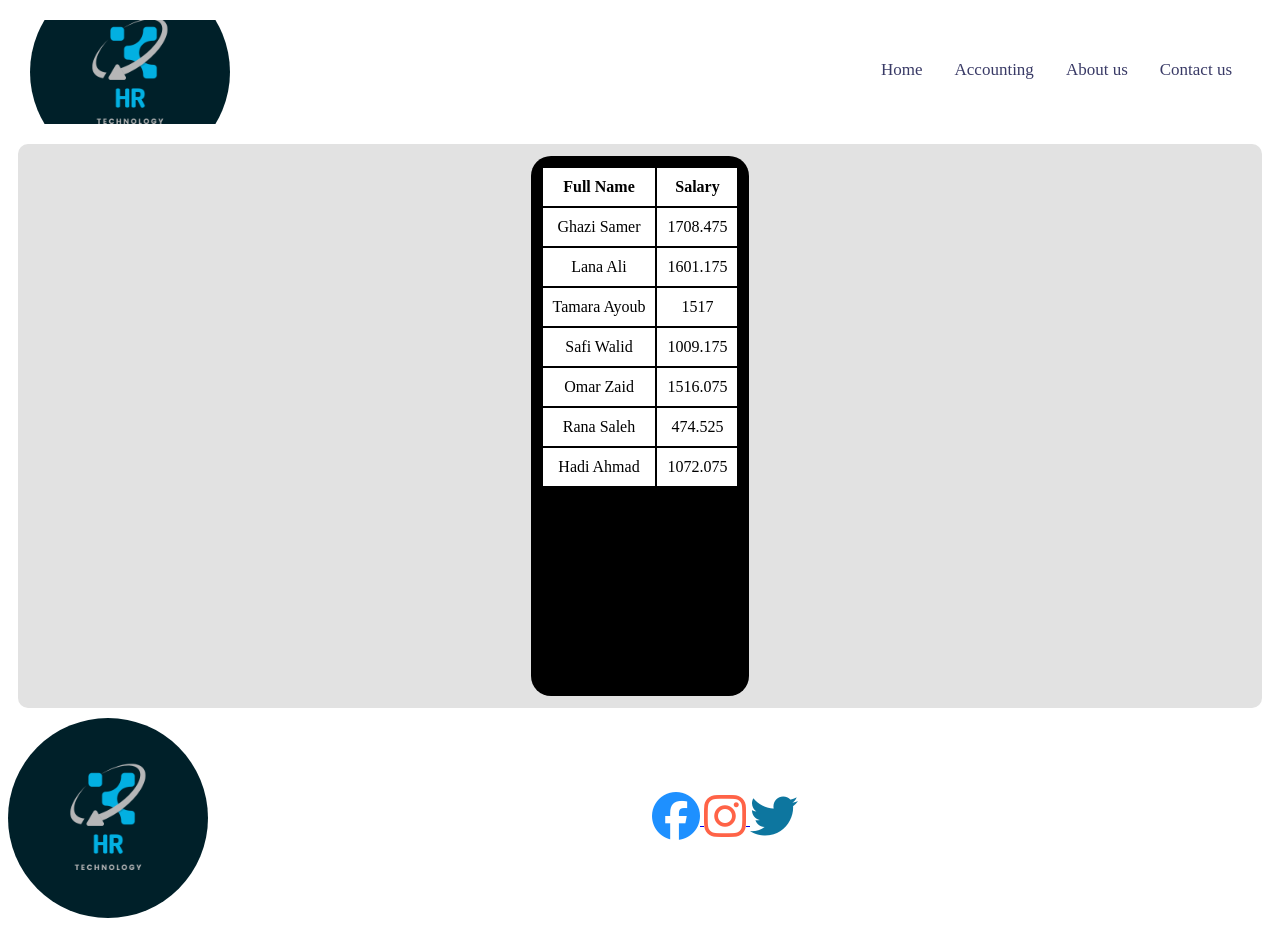
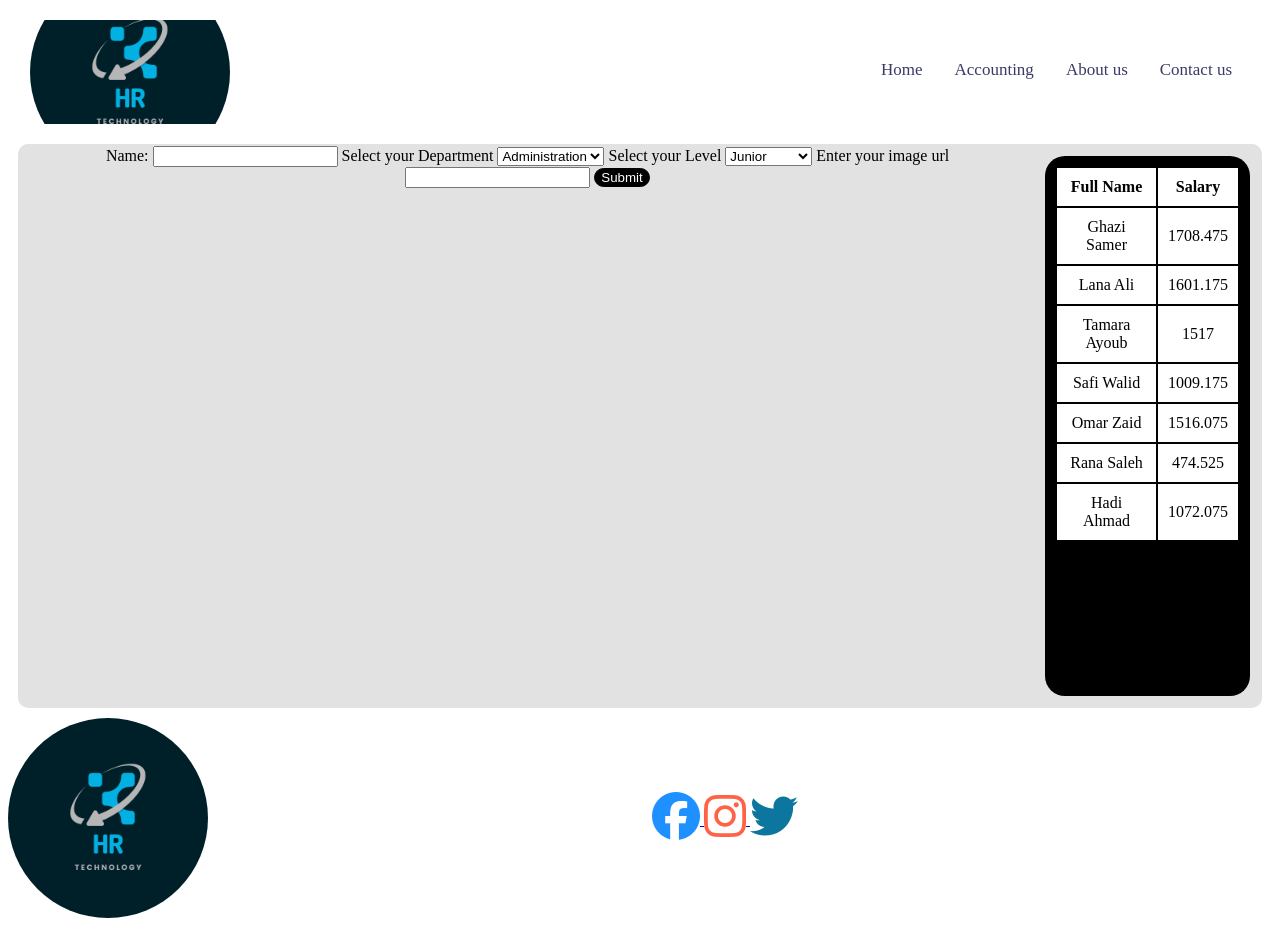
Before and after one commit to muhammadqasemtarboush1/HR-management-system, a plain HTML site: page index.html in a window 1280 px wide. Shown: the top 925 px of the page. Drawn offline with Linux system fonts and the light colour scheme.

Commit message:
update:Create form & update js file

```diff
--- a/Js/app.js
+++ b/Js/app.js
@@ -102,3 +102,9 @@ for (let i = 0; i < allEmployees.length; i++) {
   allEmployees[i].salary();
   allEmployees[i].render();
 }
+
+// Day2
+function randId() {
+  const id = Math.floor(1000 + Math.random() * 9000);
+  return id;
+}
--- a/index.html
+++ b/index.html
@@ -24,6 +24,32 @@
       </nav>
     </header>
     <main class="container">
+      <section>
+        <form action="">
+          <label for="name">Name:</label>
+          <input id="name" type="text" autocomplete="name" value="" />
+          <!-- Department -->
+          <label for="department">Select your Department</label>
+          <select id="department" name="select">
+            <option value="Administration">Administration</option>
+            <option value="Marketing">Marketing</option>
+            <option value="Development">Development</option>
+            <option value="Finance">Finance</option>
+          </select>
+          <!-- Level -->
+          <label for="level">Select your Level</label>
+          <select id="level" name="select">
+            <option value="Junior">Junior</option>
+            <option value="Mid-Senior">Mid-Senior</option>
+            <option value="Senior">Senior</option>
+          </select>
+
+          <!-- Image url -->
+          <label for="imgURI">Enter your image url</label>
+          <input id="imgURI" type="text" autocomplete="imgURI" />
+          <button type="submit">Submit</button>
+        </form>
+      </section>
       <table id="main">
         <tr>
           <th>Full Name</th>
```
